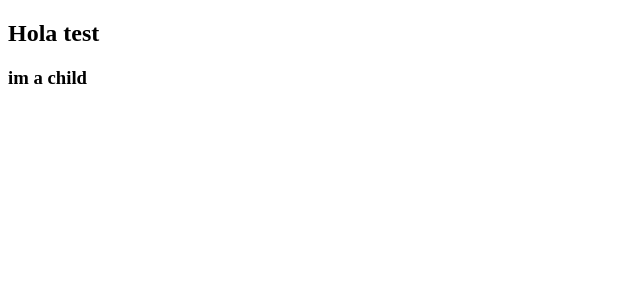
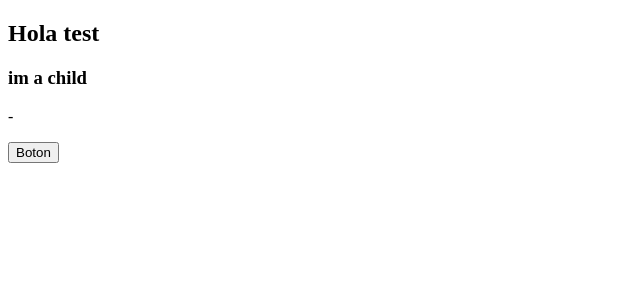
Before and after one commit to eacevedof/prj_reactjs3, a React (Create React App) app in the folder test-001/: page / in a window 1280 px wide. Shown: the top 300 px of the page, without its empty margins (0-640 px from the left). Built offline with nearby package versions, Linux system fonts and the light colour scheme.

Commit message:
todo 1 sola vez

```diff
--- a/test-001/src/App.js
+++ b/test-001/src/App.js
@@ -1,13 +1,16 @@
+import {useState} from "react"
 import Child from "./components/child"
 console.log("app pre")
 
 function App() {
+  const [msgp, set_msgp] = useState("-")
   console.log("app in")
   return (
     <div>
       {console.log("app return")}
       <h2>Hola test</h2>
-      <Child />
+      <Child msg={msgp}/>
+      <button type="button" onClick={()=>set_msgp("button clicked")}>Boton</button>
     </div>
   );
 }
--- a/test-001/src/components/child.js
+++ b/test-001/src/components/child.js
@@ -1,11 +1,12 @@
 console.log("child pre")
 
-function Child(props) {
+function Child({msg}) {
   console.log("child in")
   return (
     <>
       {console.log("child return")}
       <h3>im a child</h3>
+      <p>{msg}</p>
     </>
   )
 }
```
